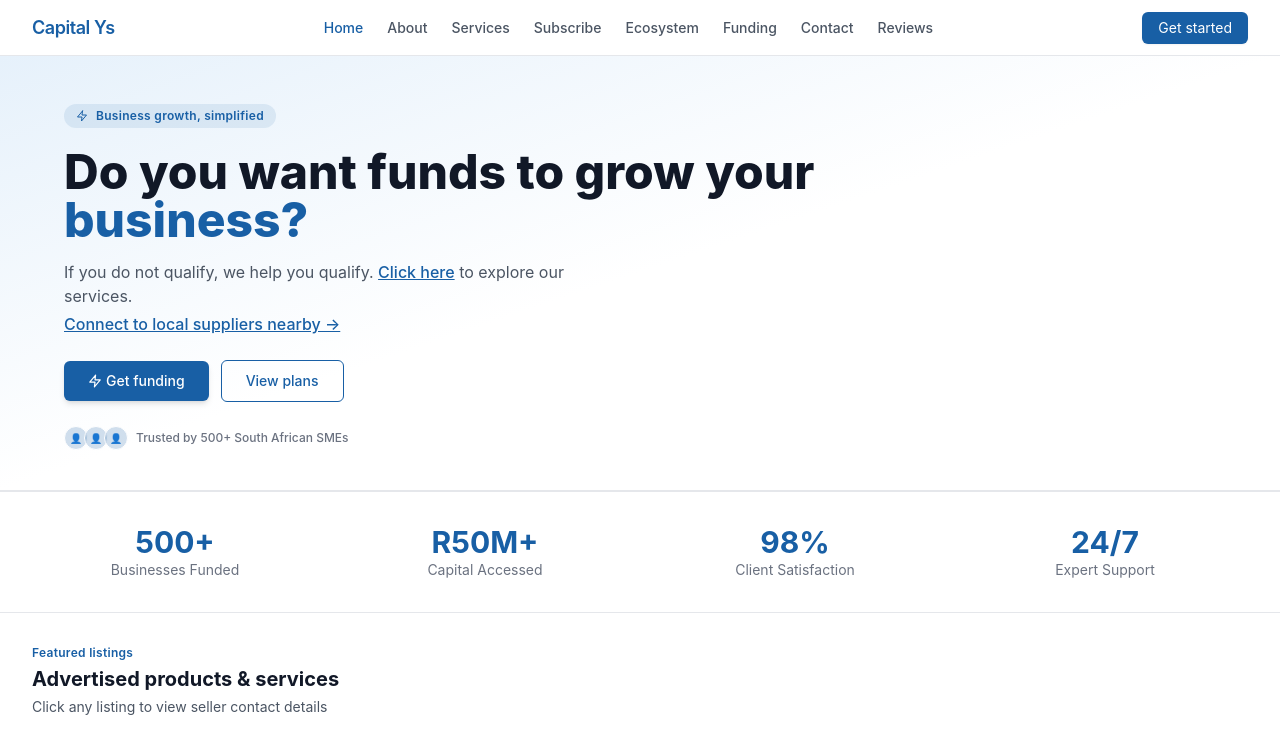
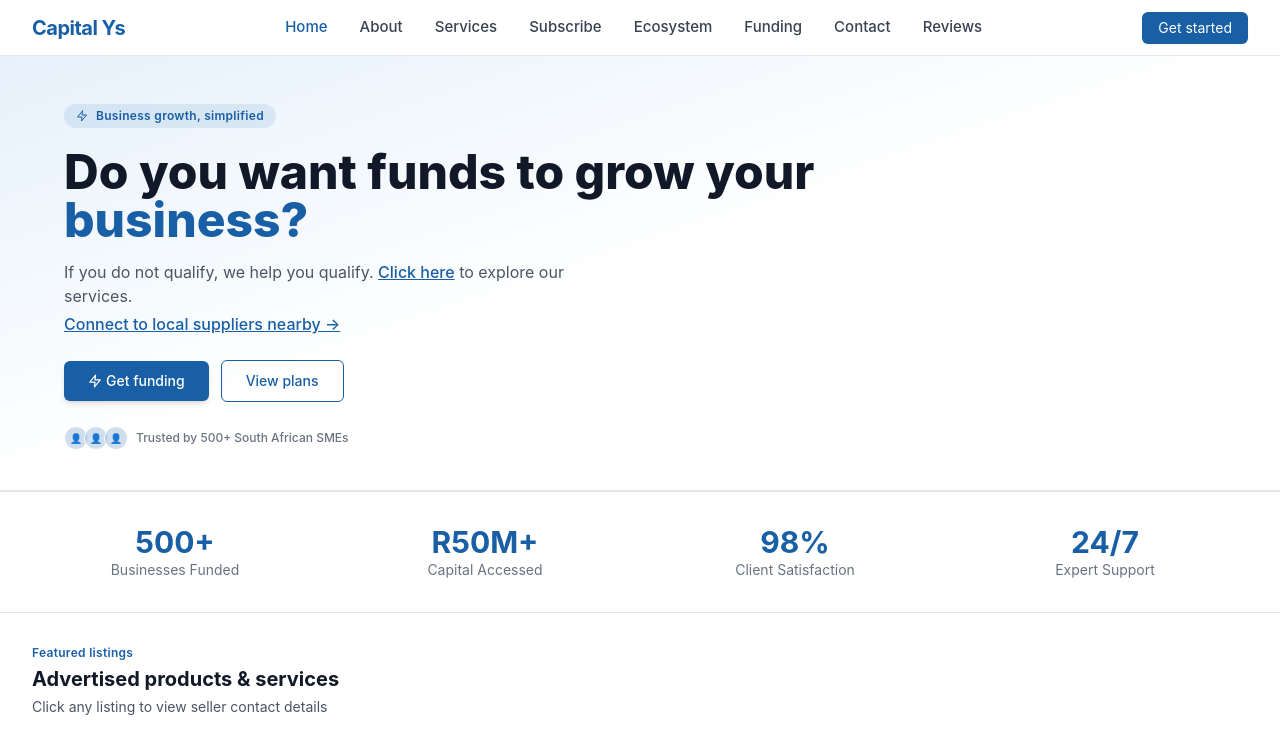
Before and after one commit to MondeNel/capital_ys, a React (Vite) app in the folder capital-ys/: page / in a window 1280 px wide. Shown: the top 735 px of the page. Built offline with nearby package versions, Linux system fonts and the light colour scheme.

Commit message:
Navbar: increase desktop font size to 15px, add responsive mobile hamburger menu

```diff
--- a/capital-ys/src/components/Navbar.jsx
+++ b/capital-ys/src/components/Navbar.jsx
@@ -1,7 +1,9 @@
 import { useState, useEffect } from 'react';
+import { FiMenu, FiX } from 'react-icons/fi';
 
 const Navbar = ({ changePage, activePage }) => {
   const [scrolled, setScrolled] = useState(false);
+  const [mobileMenuOpen, setMobileMenuOpen] = useState(false);
 
   useEffect(() => {
     const handleScroll = () => {
@@ -17,30 +19,66 @@ const Navbar = ({ changePage, activePage }) => {
     ecosystem: 'Ecosystem', funding: 'Funding', contact: 'Contact', reviews: 'Reviews'
   };
 
+  const handlePageChange = (page) => {
+    changePage(page);
+    setMobileMenuOpen(false);
+  };
+
   return (
+    <>
       <nav className={`sticky top-0 z-20 transition-all duration-300 ${
         scrolled ? 'bg-white/80 backdrop-blur-md shadow-sm border-b border-gray-200' : 'bg-white border-b border-gray-200'
       } px-4 sm:px-8 h-14 flex items-center justify-between`}>
-      <span className="text-[#185FA5] text-lg font-semibold tracking-tight cursor-pointer" onClick={() => changePage('home')}>
+        <span className="text-[#185FA5] text-lg md:text-xl font-bold tracking-tight cursor-pointer" onClick={() => handlePageChange('home')}>
           Capital Ys
         </span>
-      <div className="hidden md:flex gap-6">
+
+        {/* Desktop Navigation */}
+        <div className="hidden md:flex gap-8">
           {pages.map(page => (
             <button
               key={page}
-            onClick={() => changePage(page)}
-            className={`text-sm font-medium transition-colors ${
-              activePage === page ? 'text-[#185FA5]' : 'text-gray-600 hover:text-gray-900'
+              onClick={() => handlePageChange(page)}
+              className={`text-[15px] font-medium transition-colors ${
+                activePage === page ? 'text-[#185FA5]' : 'text-gray-700 hover:text-[#185FA5]'
               }`}
             >
               {displayNames[page]}
             </button>
           ))}
         </div>
-      <button onClick={() => changePage('subscribe')} className="bg-[#185FA5] text-white text-sm px-4 py-1.5 rounded-md hover:bg-[#0C447C] transition-colors shadow-sm">
+
+        <div className="flex items-center gap-3">
+          <button onClick={() => handlePageChange('subscribe')} className="bg-[#185FA5] text-white text-sm px-4 py-1.5 rounded-md hover:bg-[#0C447C] transition-colors shadow-sm">
             Get started
           </button>
+          {/* Mobile menu button */}
+          <button
+            onClick={() => setMobileMenuOpen(!mobileMenuOpen)}
+            className="md:hidden text-gray-700 focus:outline-none"
+          >
+            {mobileMenuOpen ? <FiX size={24} /> : <FiMenu size={24} />}
+          </button>
+        </div>
       </nav>
+
+      {/* Mobile Menu Dropdown */}
+      {mobileMenuOpen && (
+        <div className="md:hidden fixed top-14 left-0 right-0 bg-white border-b border-gray-200 shadow-lg z-10 py-4 px-4 flex flex-col gap-3 animate-fadeIn">
+          {pages.map(page => (
+            <button
+              key={page}
+              onClick={() => handlePageChange(page)}
+              className={`text-left text-base font-medium py-2 px-3 rounded-md transition-colors ${
+                activePage === page ? 'bg-[#185FA5]/10 text-[#185FA5]' : 'text-gray-700 hover:bg-gray-50'
+              }`}
+            >
+              {displayNames[page]}
+            </button>
+          ))}
+        </div>
+      )}
+    </>
   );
 };
 
```
Lines whose indentation alone changed are shown as unchanged.
